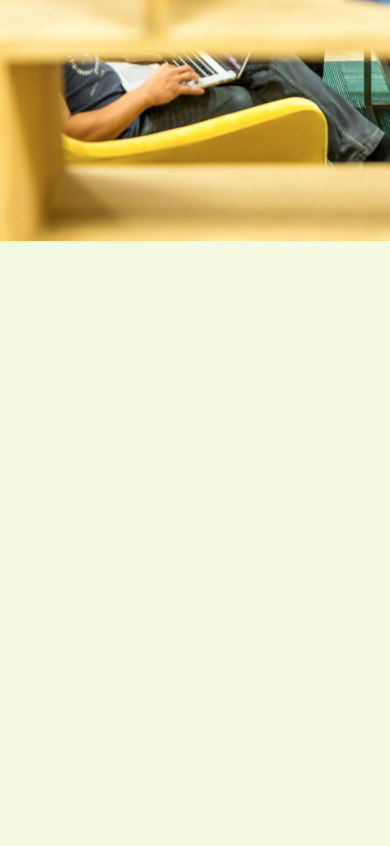
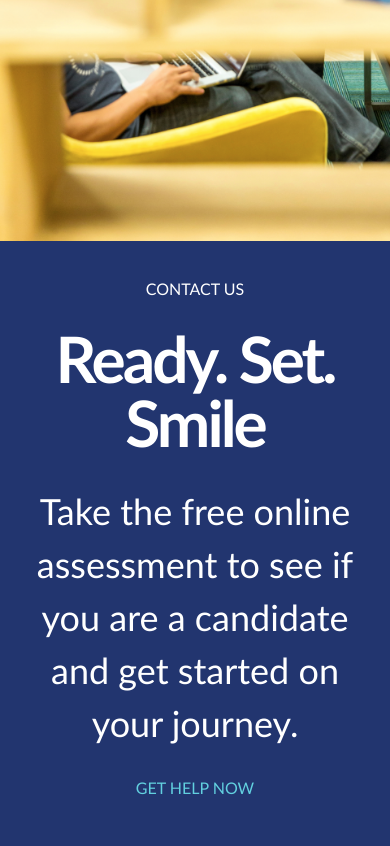
Before and after one commit to DariaVolosh/Thrivetalk, a plain HTML site: page index.html in a window 390 px wide. Shown: the part 6057-6903 px from the top of the page. Before the commit the page ends 6298 px from the top, so only its background shows below. Drawn offline with Linux system fonts and the light colour scheme.

Commit message:
Eighth block of the page was made (contact us)

```diff
--- a/index.css
+++ b/index.css
@@ -506,6 +506,51 @@ body {
 
 
 
+/* eighth block of the page (contact us) */
+
+.eighth_part {
+    height: auto;
+    display: flex;
+}
+
+.eighth_part div {
+    background-color: #22356F;
+    width: 67vw;
+    color: white;
+}
+
+.eighth_part img {
+    width: 33vw;
+}
+
+.eighth_part #contact{
+    font-size: 1.1vw; /* 16px; */
+    margin: 7.1vw 0vw 16vw 12.5vw;
+}
+
+.eighth_part #heading {
+    font-size: 4.4vw; /* 64px; */
+    font-weight: 700;
+    letter-spacing: -0.2vw; /* -3px; */
+    margin: 0vw 0vw 5.2vw 12.5vw;
+}
+
+.eighth_part #text {
+    font-size: 2.5vw; /* 36px; */
+    line-height: 3.6vw; /* 53px; */
+    margin: 0vw 0vw 6.25vw 12.5vw;
+    width: 60%;
+}
+
+ .eighth_part #help {
+    font-size: 1.1vw; /* 16px; */
+    margin: 0vw 0vw 3.4vw 12.5vw;
+}
+
+
+
+
+
 @media only screen and (max-width: 1440px) {
 
 .blue_form {
@@ -787,6 +832,35 @@ body {
 
 
 
+.eighth_part img {
+    width: 480px;
+}
+
+.eighth_part #contact{
+    font-size: 16px;
+    margin: 103px 0px 230px 180px;
+}
+
+.eighth_part #heading {
+    font-size: 64px;
+    font-weight: 700;
+    letter-spacing: -3px;
+    margin: 0px 0px 75px 180px;
+}
+
+.eighth_part #text {
+    font-size: 36px;
+    line-height: 53px;
+    margin: 0px 0px 90px 180px;
+    width: 60%;
+}
+
+ .eighth_part #help {
+    font-size: 16px;
+    margin: 0px 0px 50px 180px;
+}
+
+
 }
 
 
@@ -873,6 +947,21 @@ body {
     .seventh_part div .main_text {
         margin: 30px 0px 30px;
         width: 90%;
+    }
+
+
+
+    .eighth_part #contact, .eighth_part #heading, .eighth_part #text, .eighth_part #help {
+        margin-left: 30px;
+    }
+
+    .eighth_part #contact {
+        margin-bottom: 30px;
+    }
+
+    .eighth_part  #text {
+        margin-bottom: 30px;
+        width: 85%;
     }
 
 }
@@ -996,6 +1085,16 @@ body {
         display: none;
     }
 
+
+
+
+    .eighth_part img {
+        display: none;
+    }
+
+    .eighth_part div {
+        width: 100%;
+    }
 
 }
 
@@ -1121,6 +1220,29 @@ body {
     .seventh_part div .main_text {
         font-size: 25px;
         line-height: 40px;
+    }
+
+
+
+
+    .eighth_part #contact, .eighth_part #heading, .eighth_part #text, .eighth_part #help {
+        text-align: center;
+        margin-left: 0px;
+    }
+
+    .eighth_part #contact {
+        margin-top: 40px;
+    }
+
+    .eighth_part #heading {
+        margin-bottom: 30px;
+        width: 85%;
+    }
+
+    .eighth_part div {
+        display: flex;
+        flex-direction: column;
+        align-items: center;
     }
 
 
@@ -1328,6 +1450,31 @@ body {
     margin: 8.3vw 0vw 8.3vw;
 }
 
+
+
+.eighth_part #contact {
+    margin: 11.1vw 0vw 7vw 0vw;
+    font-size: 4.4vw;
+}
+
+.eighth_part #heading {
+    font-size: 17.7vw;
+    letter-spacing: -0.8vw;
+    margin: 0vw 0vw 8.3vw 0vw;
+    line-height: 20vw;
+}
+
+.eighth_part #text {
+    font-size: 10vw;
+    line-height: 14.7vw;
+    margin: 0vw 0vw 8.3vw;
+}
+
+.eighth_part #help {
+    font-size: 4.4vw;
+    margin: 0vw 0vw 13.8vw;
+}
+
 }
 
 
--- a/index.html
+++ b/index.html
@@ -212,6 +212,23 @@
     </div>
 
 
+
+    <div class="eighth_part">
+        <div>
+            <p id="contact">CONTACT US</p>
+
+            <p id="heading">Ready. Set. Smile</p>
+
+            <p id="text">Take the free online assessment to see if you are a candidate and get started on your journey.</p>
+
+            <p id="help" style="color:#62D0DF">GET HELP NOW</p>
+        </div>
+
+        <img src="images/4.png">
+    </div>
+
+
+
     <script>
         let click_here=document.getElementById("click_here");
         let sections=document.getElementsByClassName('sections')[1];
```
